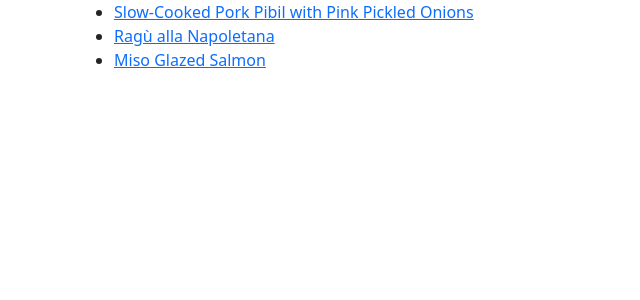
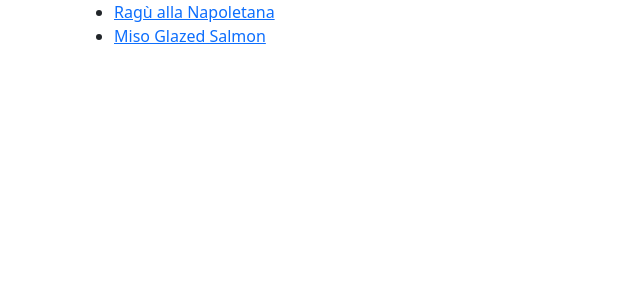
Before and after one commit to r1ch/recipes, a Jekyll site: the page built from index.html, in a window 1280 px wide. Shown: the top 300 px of the page, without its empty margins (0-640 px from the left). Built offline with Jekyll 4.4.1, drawn with Linux system fonts in a browser that asks for light colours.

Commit message:
Update weekly dinner recipes

```diff
--- a/_data/mealie.yml
+++ b/_data/mealie.yml
@@ -1,6 +1,3 @@
-- date: 2026-01-14
-  title: Slow-Cooked Pork Pibil with Pink Pickled Onions
-  link: https://tiny-chicken.pikapod.net/g/home/shared/r/b7ece924-0dd0-4d29-a861-35d9e1412755
 - date: 2026-01-19
   title: Ragù alla Napoletana
   link: https://tiny-chicken.pikapod.net/g/home/shared/r/1c872d16-6309-4ac6-a500-15690fbb5fa0
```
